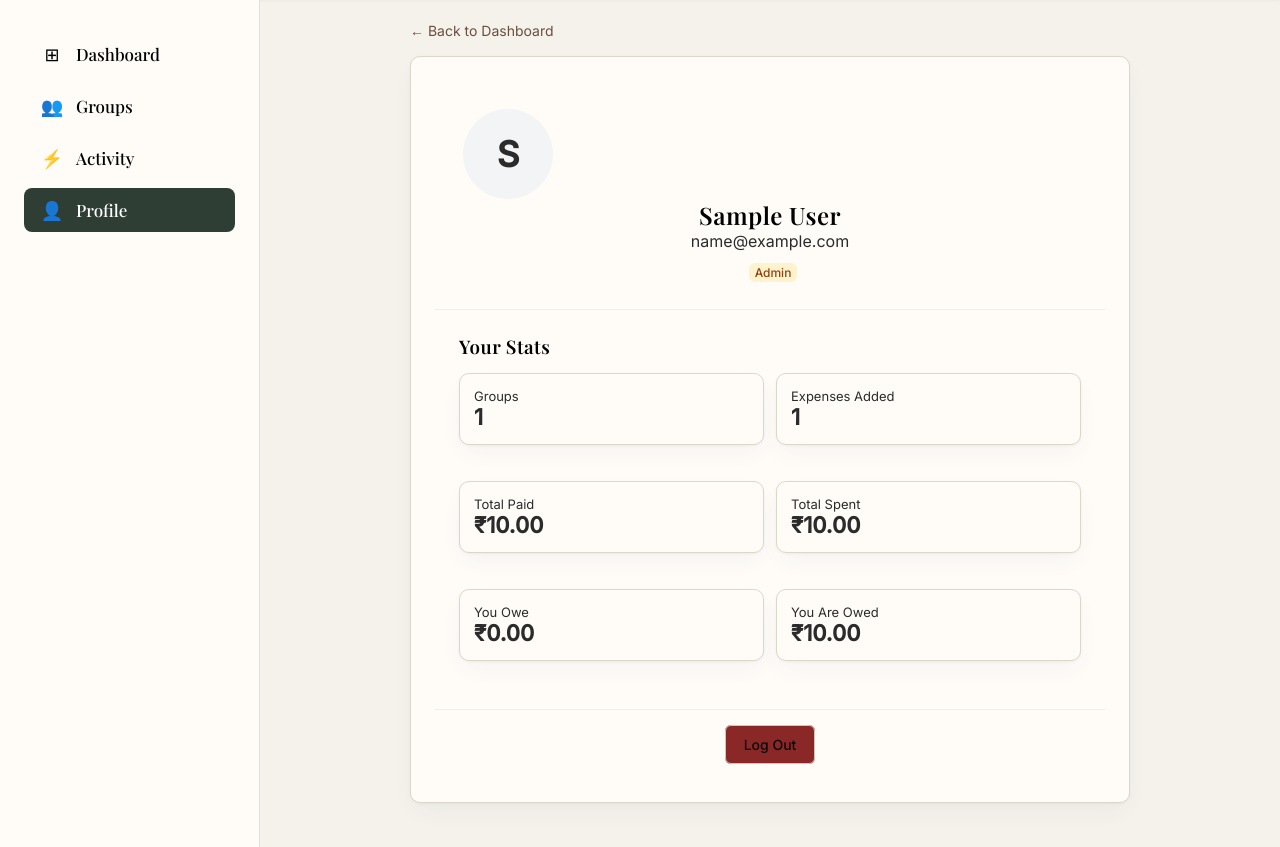
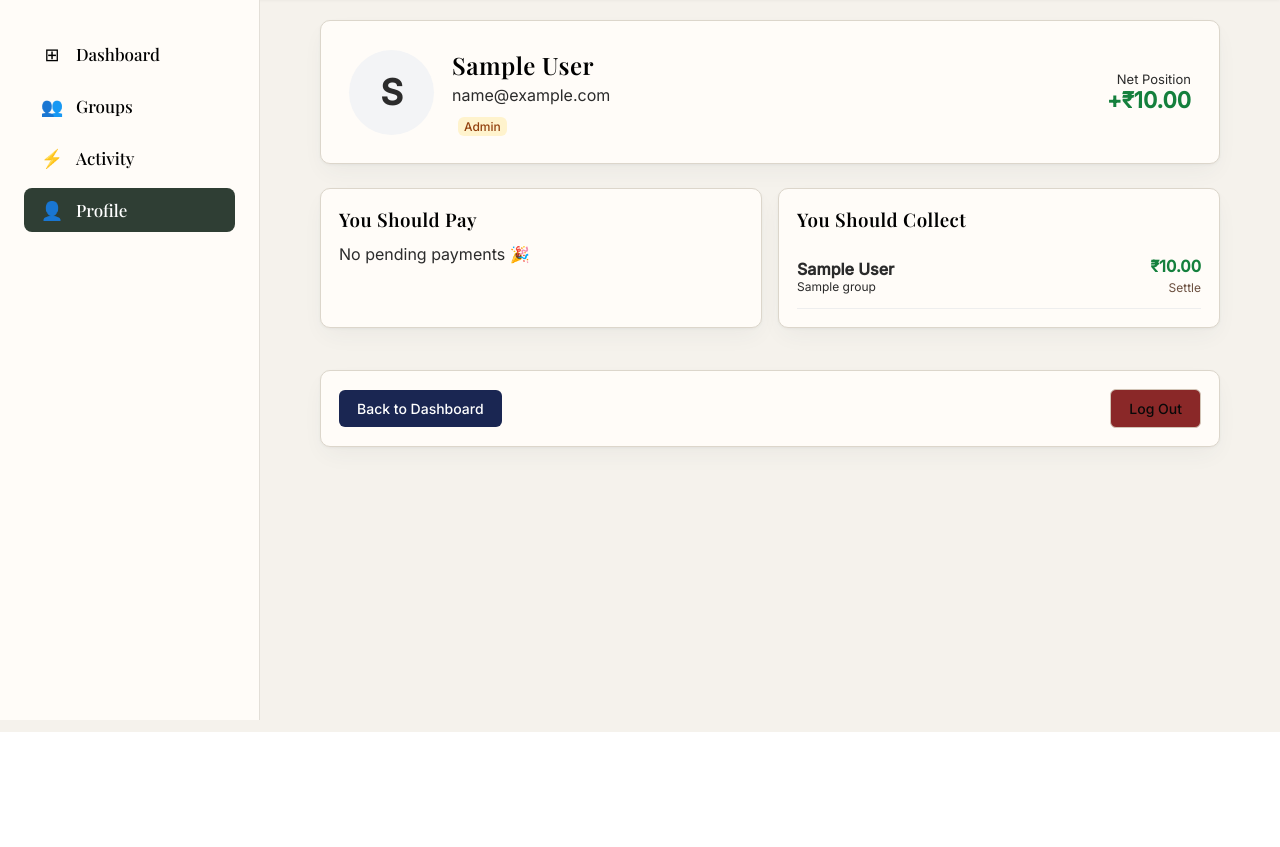
Before and after one commit to tanmayNapte/Smart-shared-expence-tracker, a Flask app: page /profile in a window 1280 px wide. Shown: the part 68-915 px from the top of the page. After the commit the page ends 800 px from the top, so only its background shows below. Run offline with Flask 3, Linux system fonts and the light colour scheme; the visitor is signed in with stand-in values (Sample User, id 1); tables that the repository leaves empty hold one stand-in row (values such as "Sample post").

Commit message:
Fixed Similarities Between Activity and profile page

```diff
--- a/routes/users.py
+++ b/routes/users.py
@@ -1,13 +1,9 @@
 from flask import Blueprint, jsonify, render_template, request, redirect, session
 from werkzeug.security import generate_password_hash
-from sqlalchemy import func
 
 from models import db, User
-from models import Expense, GroupMember
-
-
+from utils.decorators import admin_only, login_required
 from services.ledger_service import get_user_net_balances_by_person
-from utils.decorators import admin_only, login_required
 
 users_bp = Blueprint("users", __name__)
 
@@ -46,43 +42,57 @@ def create_user():
 def profile_page():
     user_id = session["user_id"]
 
-    # 1) Groups count (how many groups you are part of)
-    groups_count = GroupMember.query.filter_by(user_id=user_id).count()
-
-    # 2) Expenses count (how many expenses you created)
-    expenses_count = Expense.query.filter_by(created_by=user_id).count()
-
-    # 3) Total paid by you
-    total_paid = db.session.query(func.coalesce(func.sum(Expense.amount), 0)) \
-        .filter(Expense.paid_by == user_id).scalar()
-
-    # 4) Total spent (expenses you created) - optional but good stat
-    total_spent = db.session.query(func.coalesce(func.sum(Expense.amount), 0)) \
-        .filter(Expense.created_by == user_id).scalar()
-
-    # 5) Net balances (owe vs owed)
+    # this returns LIST in your project
     net_list = get_user_net_balances_by_person(user_id)
 
-    total_you_owe = 0
-    total_you_are_owed = 0
+    owe_list = []
+    owed_list = []
 
+    # Split into owe / owed (Top 5 each)
     for row in net_list:
-    # row might be dict like {"person_id": 2, "name": "A", "amount": -120}
         amt = row.get("amount", 0)
 
         if amt < 0:
-            total_you_owe += abs(amt)
+            owe_list.append({
+                "name": row.get("name", "Unknown"),
+                "amount": abs(float(amt)),
+                "group_name": row.get("group_name", None),
+            })
         elif amt > 0:
-            total_you_are_owed += amt
+            owed_list.append({
+                "name": row.get("name", "Unknown"),
+                "amount": float(amt),
+                "group_name": row.get("group_name", None),
+            })
+
+    # Sort big amounts first
+# totals must come from FULL net_list (not only top 5)
+        total_you_owe = 0
+        total_you_are_owed = 0
+
+        for row in net_list:
+            amt = float(row.get("amount", 0))
+            if amt < 0:
+                total_you_owe += abs(amt)
+            elif amt > 0:
+                total_you_are_owed += amt
+
+        net_position = total_you_are_owed - total_you_owe
+
+        # only LIMIT lists for UI display
+        owe_list = owe_list[:5]
+        owed_list = owed_list[:5]
 
 
     stats = {
-        "groups_count": groups_count,
-        "expenses_count": expenses_count,
-        "total_paid": float(total_paid or 0),
-        "total_spent": float(total_spent or 0),
         "total_you_owe": float(total_you_owe),
         "total_you_are_owed": float(total_you_are_owed),
+        "net_position": float(net_position),
     }
 
-    return render_template("profile.html", stats=stats)
+    return render_template(
+        "profile.html",
+        owe_list=owe_list,
+        owed_list=owed_list,
+        stats=stats
+    )
--- a/templates/profile.html
+++ b/templates/profile.html
@@ -6,91 +6,106 @@
 
 <div style="width: 100%; padding: 20px;">
 
-  <!-- Back link aligned nicely -->
-  <div style="max-width: 720px; margin: 0 auto 16px auto;">
-    <a href="/dashboard" class="link">
-      ← Back to Dashboard
-    </a>
-  </div>
+  <div style="display: flex; justify-content: center;">
+    <div style="width: 100%; max-width: 900px;">
 
-  <!-- Center card properly -->
-  <div style="display: flex; justify-content: center;">
-    <div class="card" style="width: 100%; max-width: 720px;">
+      <!-- PROFILE HEADER -->
+      <div class="card" style="padding: 28px; display: flex; gap: 18px; align-items: center;">
 
-      <!-- TOP PROFILE HEADER -->
-      <div class="card-header"
-        style="justify-content: center; flex-direction: column; text-align: center; gap: 10px; padding: 28px;">
-
-        <div style="width: 90px; height: 90px; background: #f3f4f6; border-radius: 50%;
+        <div style="width: 85px; height: 85px; background: #f3f4f6; border-radius: 50%;
                     display: flex; align-items: center; justify-content: center;
                     font-size: 2.2rem; font-weight: 700;">
           {{ current_user.name[0] | upper }}
         </div>
 
-        <h2 style="margin: 0;">{{ current_user.name }}</h2>
-        <p class="muted-text" style="margin: 0;">{{ current_user.email }}</p>
+        <div style="flex: 1;">
+          <h2 style="margin: 0;">{{ current_user.name }}</h2>
+          <p class="muted-text" style="margin: 4px 0 0 0;">{{ current_user.email }}</p>
 
-        <div style="margin-top: 10px;">
-          {% if current_user.role == "admin" %}
-            <span class="badge badge-admin">Admin</span>
+          <div style="margin-top: 10px;">
+            {% if current_user.role == "admin" %}
+              <span class="badge badge-admin">Admin</span>
+            {% else %}
+              <span class="badge badge-member">Member</span>
+            {% endif %}
+          </div>
+        </div>
+
+        <div style="text-align: right;">
+          {% if stats.net_position >= 0 %}
+            <div class="muted-text" style="font-size: 13px;">Net Position</div>
+            <div style="font-size: 22px; font-weight: 800; color: #15803d;">
+              +₹{{ "%.2f"|format(stats.net_position) }}
+            </div>
           {% else %}
-            <span class="badge badge-member">Member</span>
+            <div class="muted-text" style="font-size: 13px;">Net Position</div>
+            <div style="font-size: 22px; font-weight: 800; color: #b91c1c;">
+              -₹{{ "%.2f"|format(stats.net_position | abs) }}
+            </div>
           {% endif %}
         </div>
+
       </div>
 
-      <!-- STATS -->
-      <div style="padding: 24px; border-top: 1px solid #eee;">
-        <h3 style="margin: 0 0 14px 0;">Your Stats</h3>
+      <!-- PENDING ACTIONS -->
+      <div style="margin-top: 18px; display: grid; grid-template-columns: 1fr 1fr; gap: 16px;">
 
-        <div style="display: grid; grid-template-columns: 1fr 1fr; gap: 12px;">
+        <!-- YOU SHOULD PAY -->
+        <div class="card" style="padding: 18px;">
+          <h3 style="margin: 0 0 12px 0;">You Should Pay</h3>
 
-          <div class="card" style="padding: 14px;">
-            <div class="muted-text" style="font-size: 13px;">Groups</div>
-            <div style="font-size: 22px; font-weight: 700;">{{ stats.groups_count }}</div>
-          </div>
+          {% if owe_list %}
+            {% for p in owe_list %}
+              <div style="display:flex; justify-content: space-between; align-items:center; padding: 12px 0; border-bottom: 1px solid #eee;">
+                <div>
+                  <div style="font-weight: 700;">{{ p.name }}</div>
+                  {% if p.group_name %}
+                    <div class="muted-text" style="font-size: 12px;">{{ p.group_name }}</div>
+                  {% endif %}
+                </div>
 
-          <div class="card" style="padding: 14px;">
-            <div class="muted-text" style="font-size: 13px;">Expenses Added</div>
-            <div style="font-size: 22px; font-weight: 700;">{{ stats.expenses_count }}</div>
-          </div>
+                <div style="text-align:right;">
+                  <div style="font-weight: 800; color: #b91c1c;">₹{{ "%.2f"|format(p.amount) }}</div>
+                  <a href="/settlements" class="link" style="font-size: 12px;">Settle</a>
+                </div>
+              </div>
+            {% endfor %}
+          {% else %}
+            <p class="muted-text" style="margin: 0;">No pending payments 🎉</p>
+          {% endif %}
+        </div>
 
-          <div class="card" style="padding: 14px;">
-            <div class="muted-text" style="font-size: 13px;">Total Paid</div>
-            <div style="font-size: 22px; font-weight: 700;">
-              ₹{{ "%.2f"|format(stats.total_paid) }}
-            </div>
-          </div>
+        <!-- YOU SHOULD COLLECT -->
+        <div class="card" style="padding: 18px;">
+          <h3 style="margin: 0 0 12px 0;">You Should Collect</h3>
 
-          <div class="card" style="padding: 14px;">
-            <div class="muted-text" style="font-size: 13px;">Total Spent</div>
-            <div style="font-size: 22px; font-weight: 700;">
-              ₹{{ "%.2f"|format(stats.total_spent) }}
-            </div>
-          </div>
+          {% if owed_list %}
+            {% for p in owed_list %}
+              <div style="display:flex; justify-content: space-between; align-items:center; padding: 12px 0; border-bottom: 1px solid #eee;">
+                <div>
+                  <div style="font-weight: 700;">{{ p.name }}</div>
+                  {% if p.group_name %}
+                    <div class="muted-text" style="font-size: 12px;">{{ p.group_name }}</div>
+                  {% endif %}
+                </div>
 
-          <div class="card" style="padding: 14px;">
-            <div class="muted-text" style="font-size: 13px;">You Owe</div>
-            <div style="font-size: 22px; font-weight: 700;">
-              ₹{{ "%.2f"|format(stats.total_you_owe) }}
-            </div>
-          </div>
+                <div style="text-align:right;">
+                  <div style="font-weight: 800; color: #15803d;">₹{{ "%.2f"|format(p.amount) }}</div>
+                  <a href="/create_settlement" class="link" style="font-size: 12px;">Settle</a>
+                </div>
+              </div>
+            {% endfor %}
+          {% else %}
+            <p class="muted-text" style="margin: 0;">No one owes you right now.</p>
+          {% endif %}
+        </div>
 
-          <div class="card" style="padding: 14px;">
-            <div class="muted-text" style="font-size: 13px;">You Are Owed</div>
-            <div style="font-size: 22px; font-weight: 700;">
-              ₹{{ "%.2f"|format(stats.total_you_are_owed) }}
-            </div>
-          </div>
-
-        </div>
       </div>
 
-      <!-- LOGOUT -->
-      <div style="padding: 24px; border-top: 1px solid #eee; text-align: center;">
-        <a href="/logout" class="btn logout" style="width: 100%; justify-content: center;">
-          Log Out
-        </a>
+      <!-- ACCOUNT ACTIONS -->
+      <div class="card" style="margin-top: 18px; padding: 18px; display:flex; gap: 12px; justify-content: space-between; align-items: center;">
+        <a href="/dashboard" class="btn secondary">Back to Dashboard</a>
+        <a href="/logout" class="btn logout">Log Out</a>
       </div>
 
     </div>
```
Also changed, not shown: routes/expenses.py (+48 -5 lines), templates/activity.html (+46 -23 lines).
